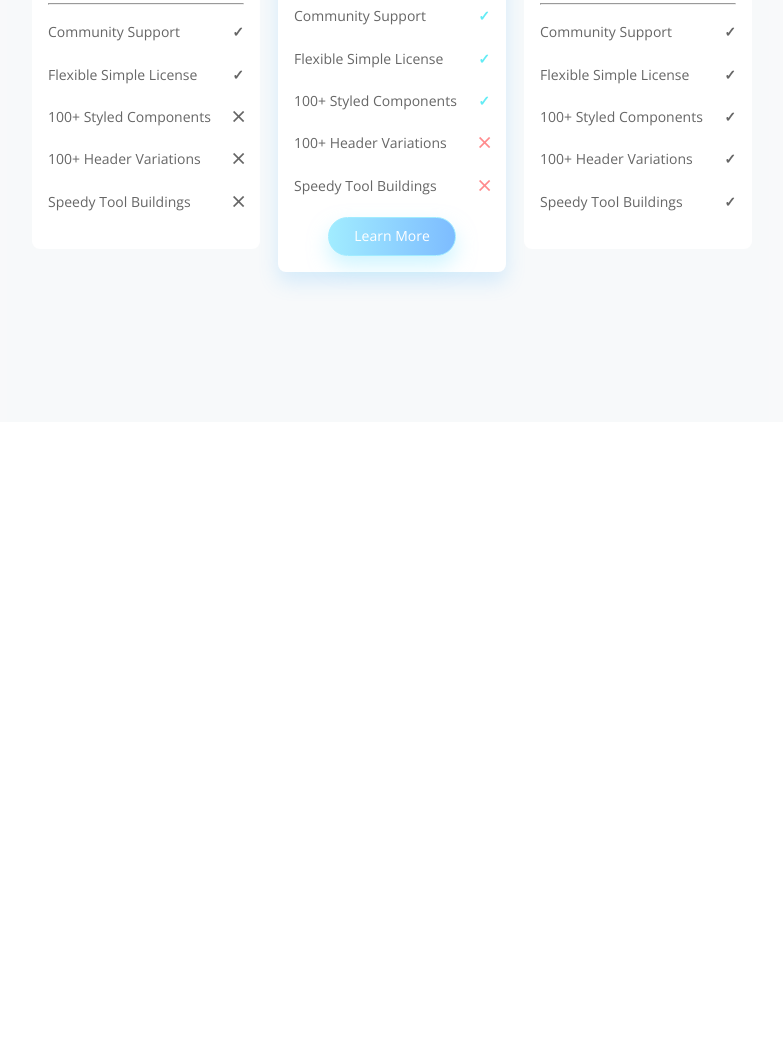
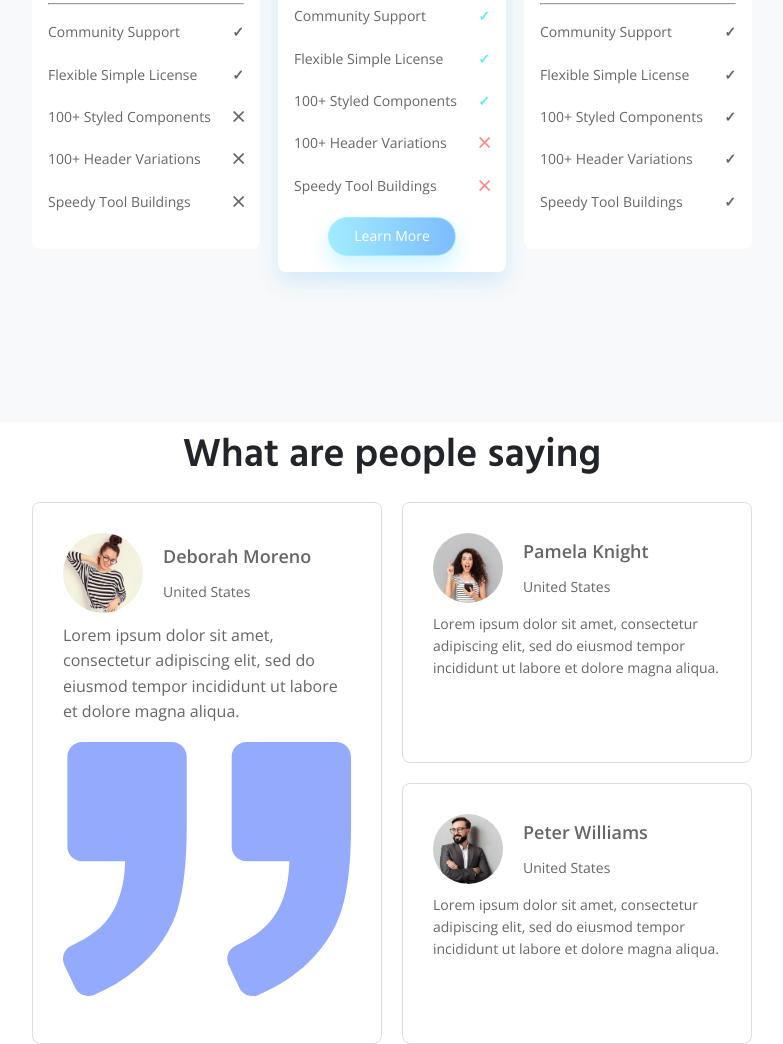
Before and after one commit to inanecreative/CodeRAD-Project, a plain HTML site: page index.html in a window 1280 px wide. Shown: the part 2877-3921 px from the top of the page, without its empty margins (248-1031 px from the left). Before the commit the page ends 3299 px from the top, so only its background shows below. Drawn offline with nearby package versions, Linux system fonts and the light colour scheme.

Commit message:
Testimonial Section (run back through and fix the last part)

```diff
--- a/CSS/default.css
+++ b/CSS/default.css
@@ -111,5 +111,6 @@ img {
     .container { max-width: 1140px; }
 }
 @media (min-width: 768px) {
-    .pricing-table { max-width: 720px; }
+    .pricing-table,
+    .testimonial-grid { max-width: 720px; }
 }
--- a/CSS/styles.css
+++ b/CSS/styles.css
@@ -233,3 +233,58 @@ span.bg-color-6 { background-image: linear-gradient(90deg, #9ccdf3 0%, #94aafd 1
 }
 
 .plan-btn-wrapper {text-align: center;}
+
+.testimonials { margin: var(--size-100) 0}
+
+.testimonial-grid {
+    display: grid;
+    grid-template-columns: repeat(auto-fit, minmax(300px, 1fr));
+    grid-template-rows: 1fr 1fr;
+    gap: var(--size-20);
+    margin: 0 auto;
+}
+
+.testimonials .block-text {
+    padding-right: 0;
+    text-align: center;
+    margin: var(--size-100) 0;
+}
+
+.testimonial-card {
+    border: 1px solid #dedede;
+    border-radius: 8px;
+    padding: var(--size-30);
+}
+
+.testimonial-card.md .bottom p {font-size: var(--size-14);}
+
+.testimonial-card.lg {
+    grid-row: 1 / 3;
+    grid-column: 1 / 2;
+}
+
+.testimonial-card .top {
+    display: flex;
+    align-items: center;
+    padding-bottom: var(--size-10);
+}
+.testimonial-card img.profile {
+    width: 70px;
+    border-radius: 50%;
+    margin-right: var(--size-20);
+}
+
+.testimonial-card.lg img.profile { width: 5rem;}
+
+.top h4 {
+    margin-top: 0;
+    margin-bottom: var(--size-10);
+    font-weight: 600;
+    font-size: var(--size-18);
+}
+
+.bottom p {
+    margin: 0;
+    font-size: var(--size-16);
+    line-height: 1.6;
+}
--- a/index.html
+++ b/index.html
@@ -250,5 +250,58 @@
 
     </div>
 </section>
+
+<!-- Testimonials -->
+
+<section class="testimonials">
+    <div class="block-text">
+        <h2>What are people saying</h2>
+    </div>
+
+    <div class="testimonial-grid">
+        <div class="testimonial-card lg">
+            <div class="top">
+                <img src="/Assets/Images/1.png" alt="" class="profile">
+                <div class="top-info">
+                    <h4>Deborah Moreno</h4>
+                    <span>United States</span>
+                </div>
+            </div>
+            <div class="bottom">
+                <p>Lorem ipsum dolor sit amet, consectetur adipiscing elit, sed do eiusmod tempor incididunt ut labore et dolore magna aliqua.</p>
+                <span class="quote">
+                    <img src="/Assets/quote-colored.svg" alt="quote">
+                </span>
+            </div>
+        </div>
+
+        <div class="testimonial-card md">
+            <div class="top">
+                <img src="/Assets/Images/2.png" alt="" class="profile">
+                <div class="top-info">
+                    <h4>Pamela Knight</h4>
+                    <span>United States</span>
+                </div>
+            </div>
+            <div class="bottom">
+                <p>Lorem ipsum dolor sit amet, consectetur adipiscing elit, sed do eiusmod tempor incididunt ut labore et dolore magna aliqua.</p>
+            </div>
+        </div>
+
+        <div class="testimonial-card md">
+            <div class="top">
+                <img src="/Assets/Images/3.png" alt="" class="profile">
+                <div class="top-info">
+                    <h4>Peter Williams</h4>
+                    <span>United States</span>
+                </div>
+            </div>
+            <div class="bottom">
+                <p>Lorem ipsum dolor sit amet, consectetur adipiscing elit, sed do eiusmod tempor incididunt ut labore et dolore magna aliqua.</p>
+            </div>
+        </div>
+    </div>
+</section>
+
     </body>
 </html>
```
